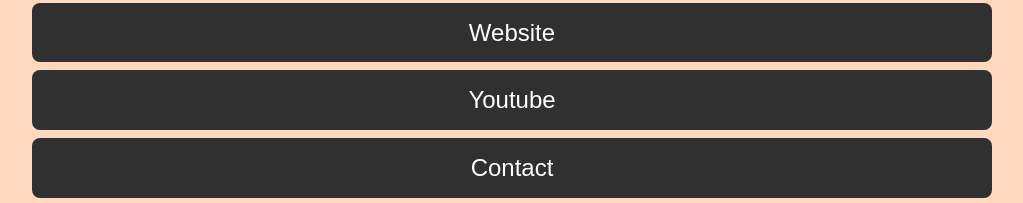
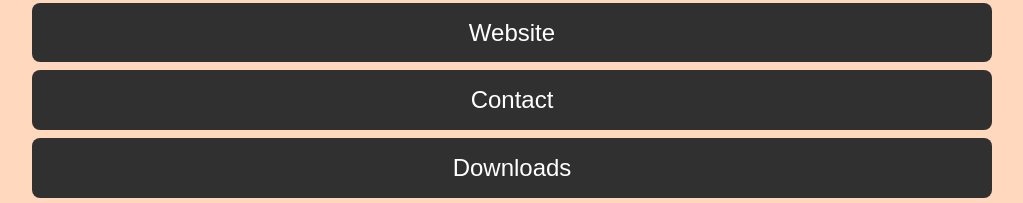
Before and after one commit to BrendaMichellle/Links-Page, a plain HTML site: page index.html in a window 1280 px wide. Shown: the part 412-615 px from the top of the page, without its empty margins (148-1171 px from the left). Drawn offline with nearby package versions, Linux system fonts and the light colour scheme; a web font is replaced by a local one.

Commit message:
downloads change

```diff
--- a/index.html
+++ b/index.html
@@ -22,8 +22,8 @@
   <div class="linkSection">
     <ul class="links">
       <li class="linkItem"><a href="https://brendamichellle.com/" target="_blank" class="link">Website</a></li>
-      <li class="linkItem"><a href="https://www.youtube.com/channel/UClNoQ9ZcTHhbvRE79XAGQXA" target="_blank" class="link">Youtube</a></li>
       <li class="linkItem"><a href="https://brendamichellle.com/#contact" target="_blank" class="link">Contact</a></li>
+      <li class="linkItem"><a href="https://brendamichellle.github.io/downloads-page/" target="_blank" class="link">Downloads</a></li>
       <li class="linkItem"><a href="https://blog.brendamichellle.com/" target="_blank" class="link">Latest Blog Post</a></li>
     </ul>
   </div>
```
